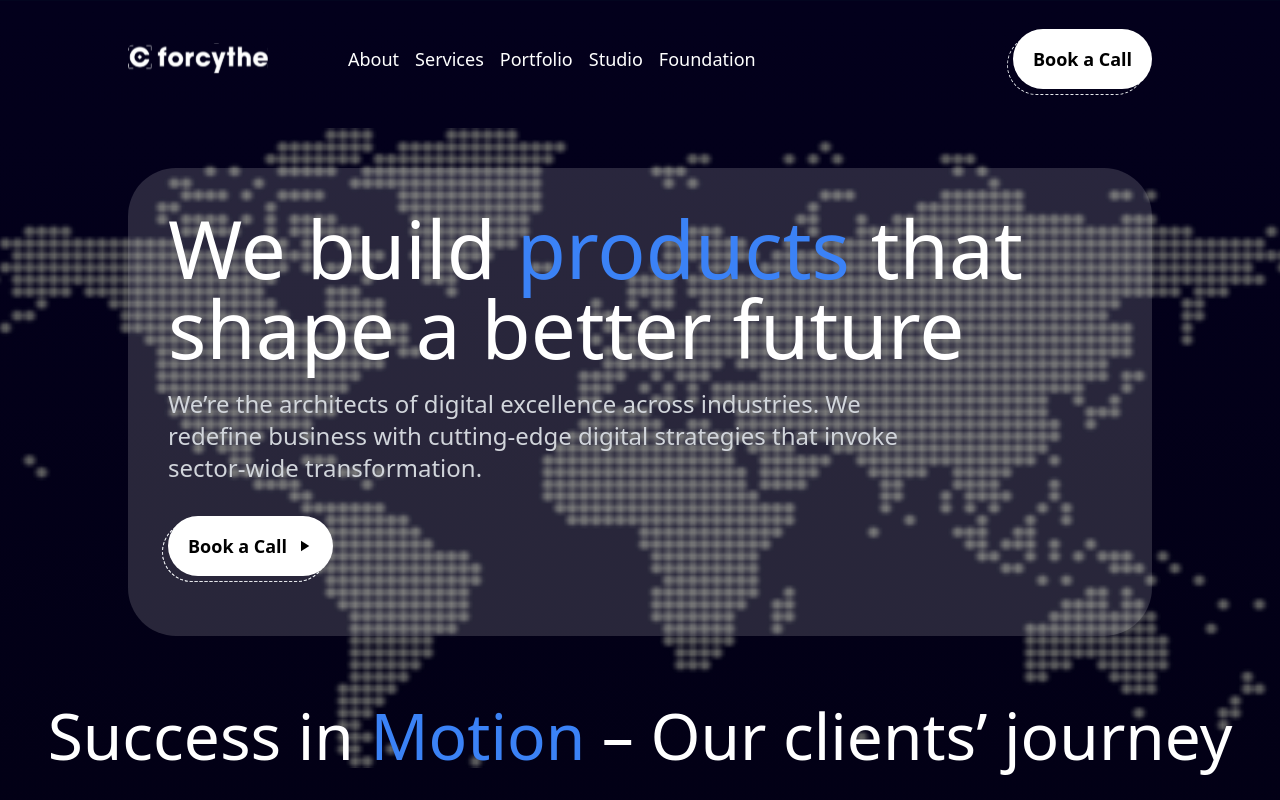
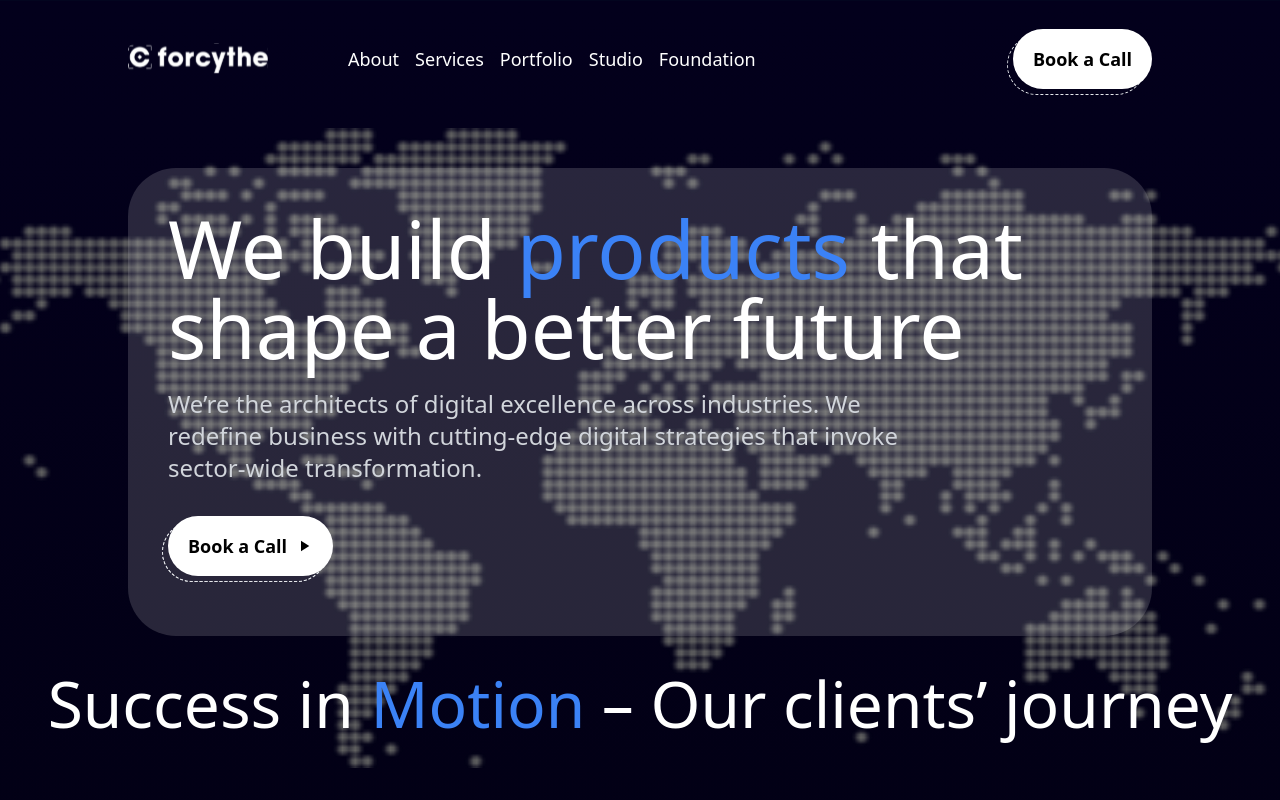
Before and after one commit to Benny-Nwaro/forcythe-frontpage, a React (Vite) app in the folder forcythe/: page / in a window 1280 px wide. Shown: the top 800 px of the page. Built offline with nearby package versions, Linux system fonts and the light colour scheme; grey boxes are pictures that could not be loaded.

Commit message:
cleaning up the carousel

```diff
--- a/forcythe/src/components/FooterSection.jsx
+++ b/forcythe/src/components/FooterSection.jsx
@@ -16,7 +16,7 @@ function FooterSection() {
               placeholder="Your Email Address"
               type="text"
             />
-            <button className="py-3 h-full bg-white text-black hover:bg-[#064386] hover:text-white custom-animate  rounded-e-full text-lg font-semibold border border-l-0 max-md:text-sm border-white">
+            <button className="py-3 h-full bg-white text-black hover:bg-[#064386] hover:text-white custom-animate  rounded-e-full text-base font-semibold border border-l-0 max-md:text-sm border-white">
               Subscribe
             </button>
           </div>
--- a/forcythe/src/components/SuccessMotionText.jsx
+++ b/forcythe/src/components/SuccessMotionText.jsx
@@ -1,13 +1,11 @@
 import React from 'react'
 import AnimatedHeader from './AnimatedHeader'
-import AnimatedParagraph from './AnimatedParagraph'
 AnimatedHeader
 function SuccessMotionText() {
-    const textArray = [ "Success ", "in ", "Motion ", "– ", "Our ", "clients’ ", "journey "]
+    // const textArray = [ "Success ", "in ", "Motion ", "– ", "Our ", "clients’ ", "journey "]
     const text = " Success in Motion – Our clients’ journey"
   return (
     <AnimatedHeader text = {text}/>
-    // <AnimatedParagraph textArray = {textArray}/>
   )
 }
 
--- a/forcythe/src/pages/HomePage.jsx
+++ b/forcythe/src/pages/HomePage.jsx
@@ -17,14 +17,7 @@ function HomePage() {
     <div >
         <Navbar/>
         <HeroSection/>
-          <div className="flex space-x-2 mt-20 max-md:mt-20 max-md:mx-4 justify-center lg:-mt-16 max-md:my-10 flex-wrap ">
-              {/* <span className='text-white capitalize text-7xl max-md:text-4xl'>in </span>
-              <span className='text-white capitalize text-7xl max-md:text-4xl'>Success </span>
-              <span className="text-[#60a6e7] capitalize text-7xl max-md:text-4xl">Motion </span>
-              <span className='text-white capitalize text-7xl max-md:text-4xl'>– </span>
-              <span className='text-white capitalize text-7xl max-md:text-4xl'>Our </span>
-              <span className='text-white capitalize text-7xl max-md:text-4xl'>clients’ </span>
-              <span className='text-white capitalize text-7xl max-md:text-4xl'>journey </span> */}
+          <div className="flex space-x-2 mt-20 max-md:mt-20 max-md:mx-4 justify-center lg:-mt-24 max-md:my-10 flex-wrap ">
               <SuccessMotionText/>
         </div>
         <div className=' flex flex-col space-y-10  '>
```
